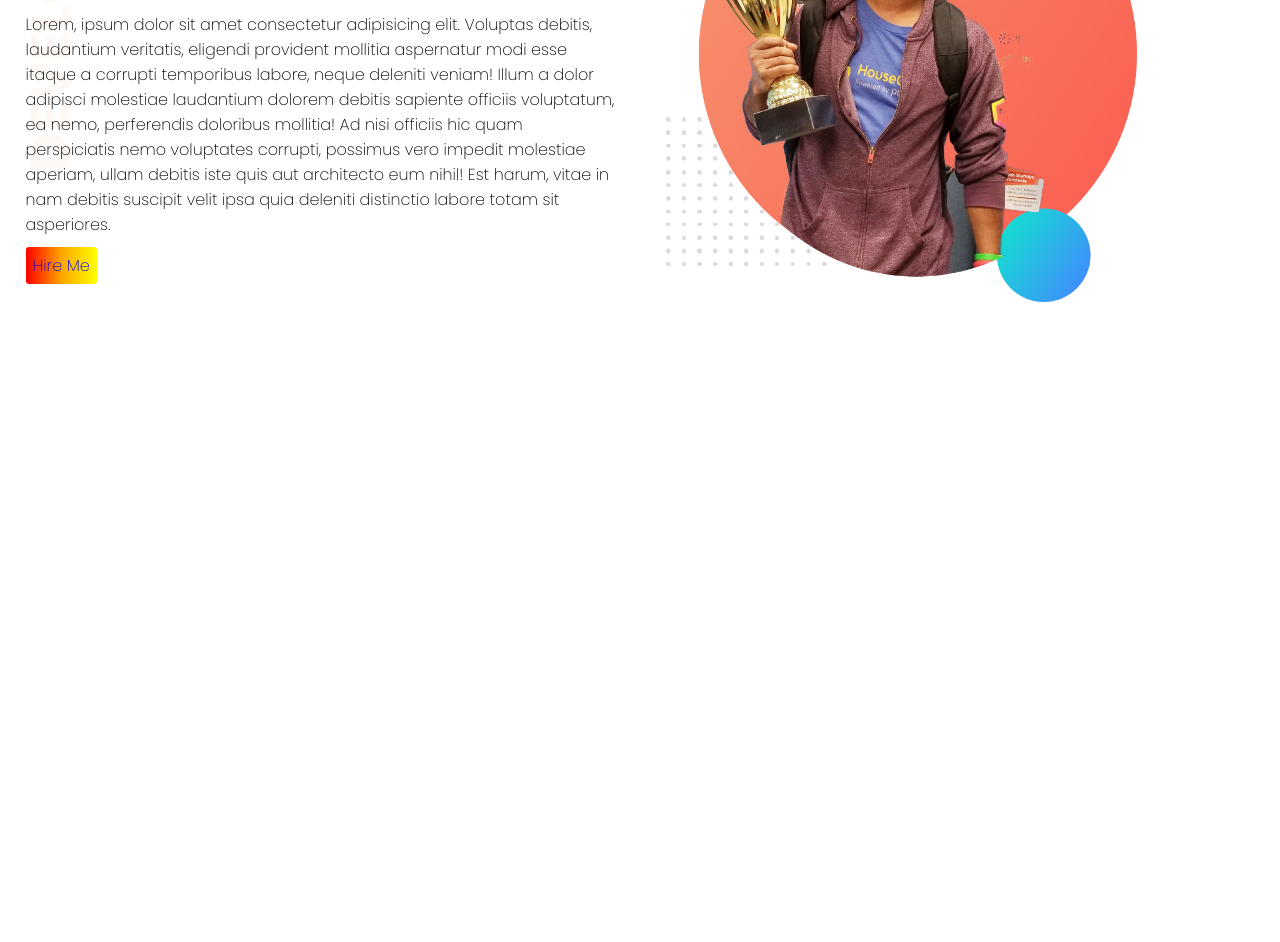
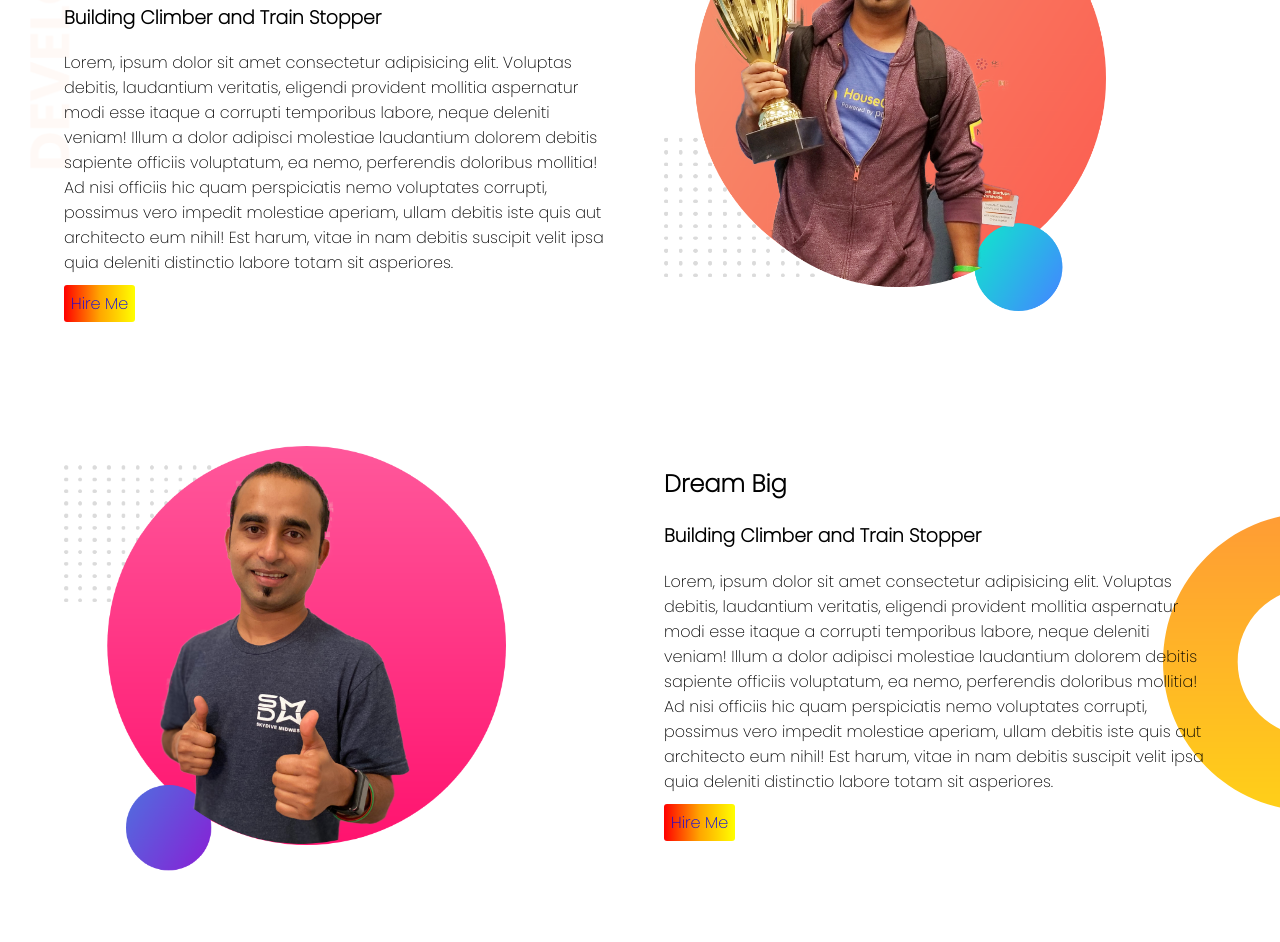
Before and after one commit to ezazsabit/developer_portfolio, a plain HTML site: page index.html in a window 1280 px wide. Shown: the part 191-1133 px from the top of the page. Before the commit the page ends 800 px from the top, so only its background shows below. Drawn offline with Linux system fonts and the light colour scheme.

Commit message:
second push

```diff
--- a/index.html
+++ b/index.html
@@ -22,6 +22,15 @@
     <a target="blank" href="www.facebook.com" class="button">Hire Me</a></div>
     <div class="half-width img"> <img src="images/jhankar.png" alt="none"></div>
 </section>
+<section class="second">
+    <div class="half-width img"> <img src="images/jhankar2.png" alt="none"></div>
+    <div class="half-width">
+<h1>Dream Big</h1>
+<!--<h1><span class="orange">Sabit </span>&nbsp; Portfolio</h1>-->
+<h3>Building Climber and Train Stopper</h3>
+<p>Lorem, ipsum dolor sit amet consectetur adipisicing elit. Voluptas debitis, laudantium veritatis, eligendi provident mollitia aspernatur modi esse itaque a corrupti temporibus labore, neque deleniti veniam! Illum a dolor adipisci molestiae laudantium dolorem debitis sapiente officiis voluptatum, ea nemo, perferendis doloribus mollitia! Ad nisi officiis hic quam perspiciatis nemo voluptates corrupti, possimus vero impedit molestiae aperiam, ullam debitis iste quis aut architecto eum nihil! Est harum, vitae in nam debitis suscipit velit ipsa quia deleniti distinctio labore totam sit asperiores.</p>
+<a target="blank" href="www.facebook.com" class="button">Hire Me</a></div>
+</section>
 </body>
 
 </html>
--- a/style.css
+++ b/style.css
@@ -8,6 +8,7 @@ body{
 }
 section{
     display: flex;
+    padding: 40px;
 }
 .half-width{
     width: 50%;
@@ -27,3 +28,9 @@ section{
     background-repeat: no-repeat;
 
 }
+.second{
+    background-image: url(images/dream-bg.png);
+    background-repeat: no-repeat;
+    background-position:right;
+
+}
```
